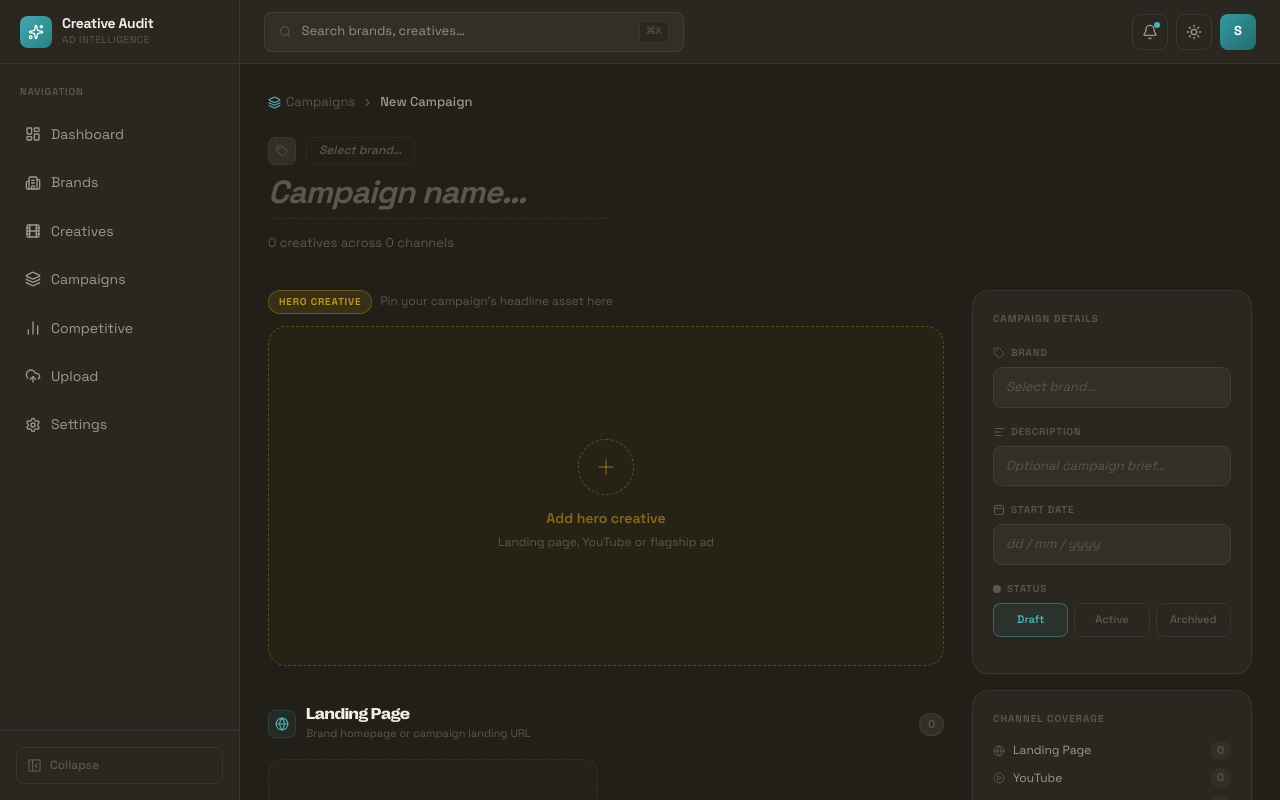
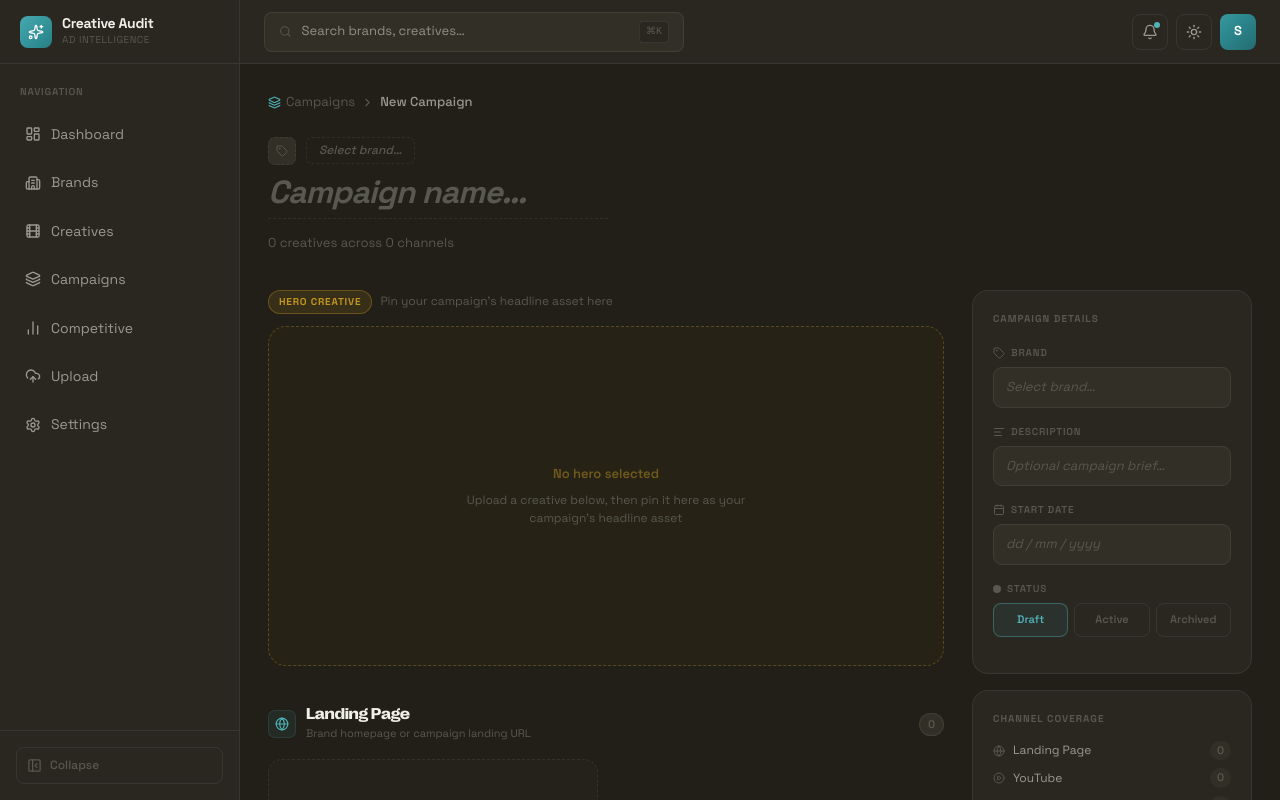
Before and after one commit to kickingyourself/creative-auditor, a Next.js app: page /campaigns/new in a window 1280 px wide. Shown: the top 800 px of the page. Built offline with nearby package versions, Linux system fonts and the light colour scheme.

Commit message:
refactor: update hero creative placeholder UI with improved labels and spacing

```diff
--- a/app/campaigns/new/page.tsx
+++ b/app/campaigns/new/page.tsx
@@ -118,14 +118,15 @@ function HeroPlaceholder() {
         width: "100%", height: 340, borderRadius: 18,
         border: "1.5px dashed rgba(251,191,36,0.25)",
         background: "rgba(251,191,36,0.025)",
-        display: "flex", flexDirection: "column", alignItems: "center", justifyContent: "center", gap: 12,
+        display: "flex", flexDirection: "column", alignItems: "center", justifyContent: "center", gap: 10,
       }}>
-        <div style={{ width: 56, height: 56, borderRadius: "50%", border: "1.5px dashed rgba(251,191,36,0.3)", display: "flex", alignItems: "center", justifyContent: "center" }}>
-          <Plus size={24} strokeWidth={1.5} color="rgba(251,191,36,0.35)" />
-        </div>
         <div style={{ textAlign: "center" }}>
-          <p style={{ fontSize: 14, fontWeight: 600, color: "rgba(251,191,36,0.45)", marginBottom: 4 }}>Add hero creative</p>
-          <p style={{ fontSize: 12, color: "var(--color-text-muted)" }}>Landing page, YouTube or flagship ad</p>
+          <p style={{ fontSize: 13, fontWeight: 600, color: "rgba(251,191,36,0.35)", marginBottom: 6 }}>
+            No hero selected
+          </p>
+          <p style={{ fontSize: 12, color: "var(--color-text-muted)", maxWidth: 280, lineHeight: 1.5 }}>
+            Upload a creative below, then pin it here as your campaign&apos;s headline asset
+          </p>
         </div>
       </div>
     </div>
```
